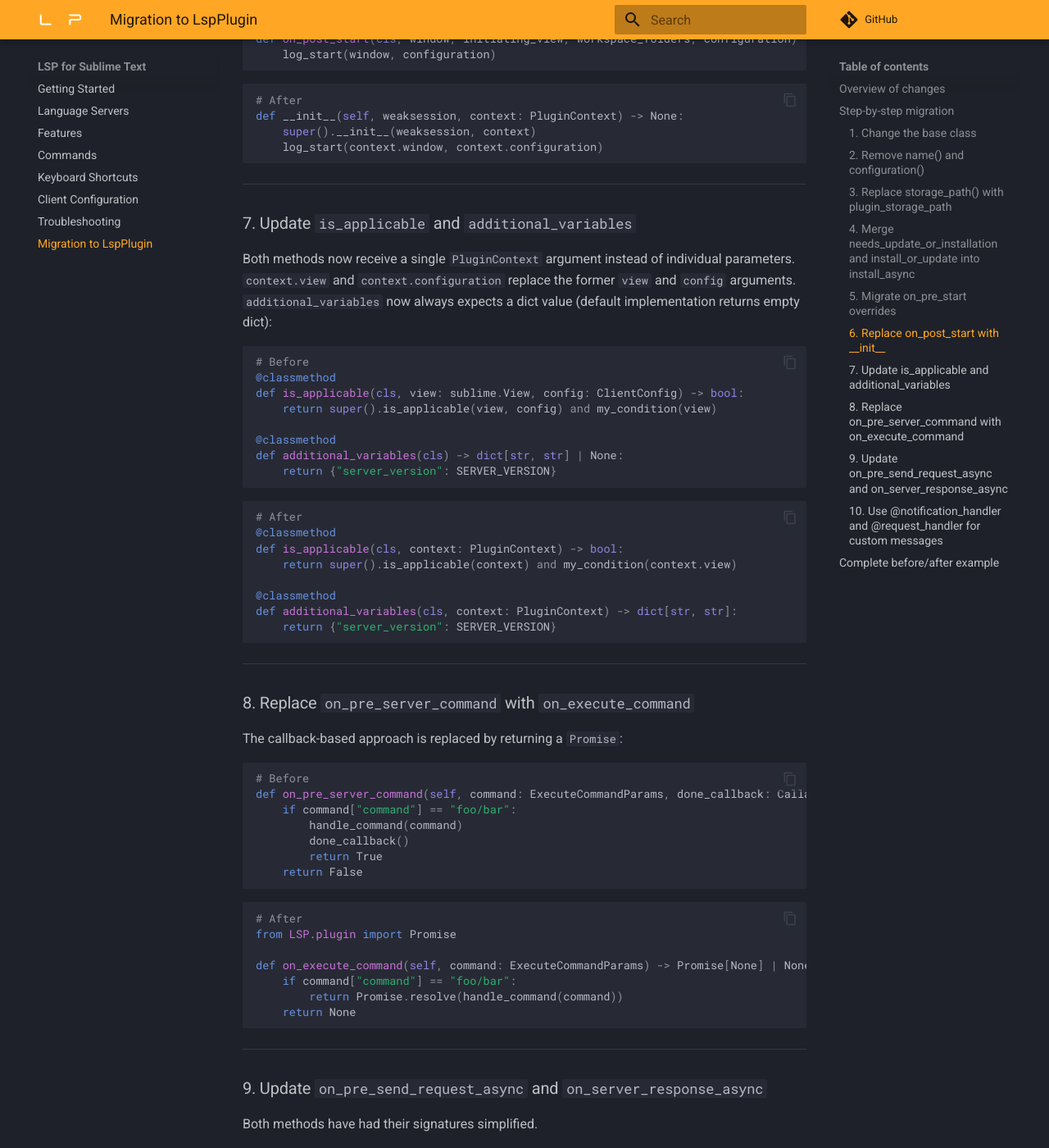
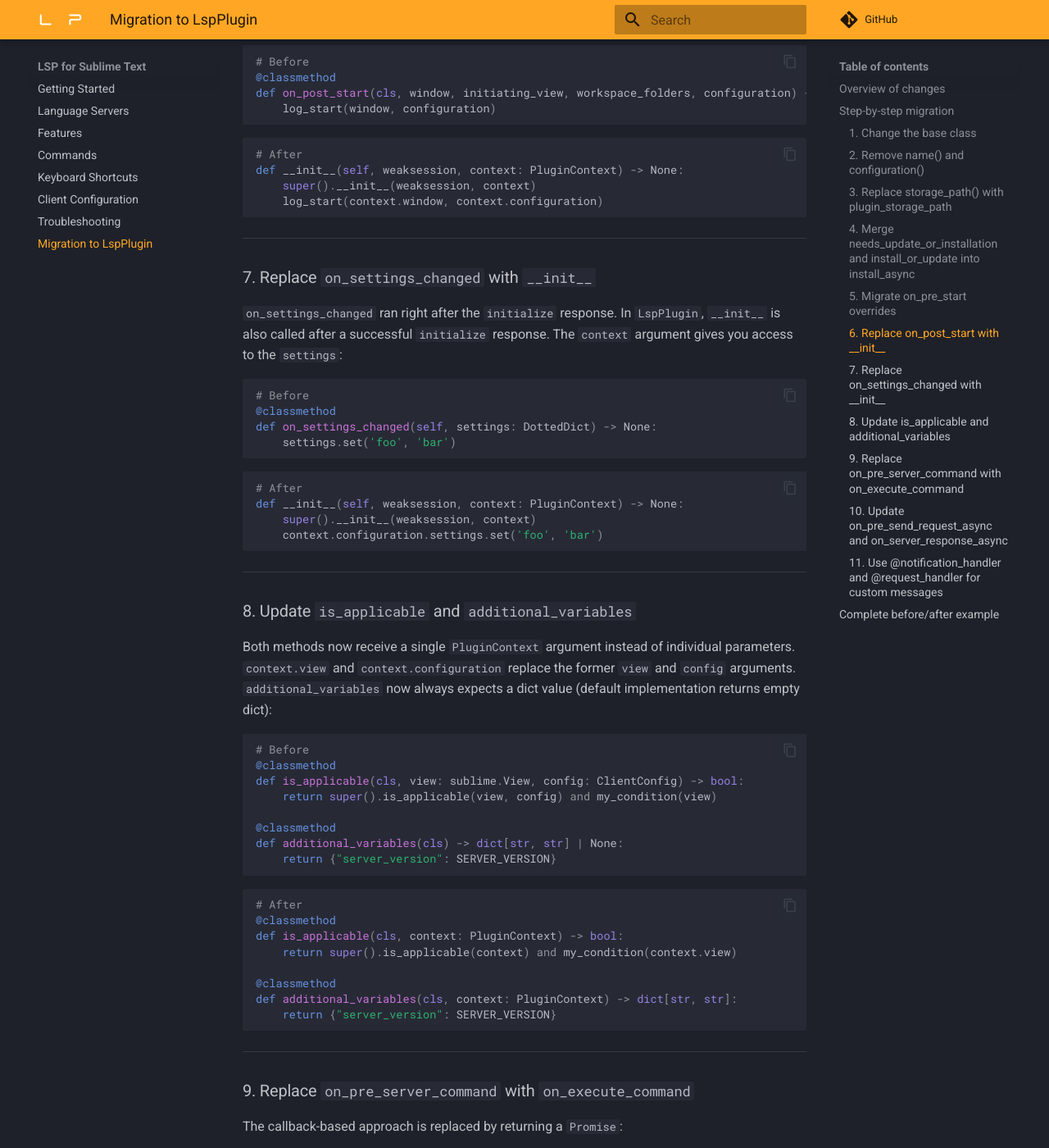
Before and after one commit to sublimelsp/LSP, an MkDocs documentation site: the page built from docs/src/migrating_to_lsp_plugin.md, in a window 1280 px wide and 1400 px high, scrolled down 4649 px. Shown: the whole window at 82% size. Built offline with MkDocs 1.6.1 and Material for MkDocs 9.7.7, drawn with Linux system fonts in a browser that asks for light colours; comment, search, counter and statistics services are not loaded; some of the changed text lies outside the part shown.

Commit message:
remove on_settings_changed

````diff
--- a/docs/src/migrating_to_lsp_plugin.md
+++ b/docs/src/migrating_to_lsp_plugin.md
@@ -18,6 +18,7 @@
 | `can_start(window, view, folders, config)` | Raise `PluginStartError` from `install_async` (or other `@classmethod`) |
 | `on_pre_start(window, view, folders, config)` | `command(context)`, `working_directory(context)`, `initialization_options(context)` |
 | `on_post_start(window, view, folders, config)` | `__init__(weaksession, context)` |
+| `on_settings_changed(settings: DottedDict)` | `__init__(weaksession, context)` |
 | `is_applicable(view, config)` | `is_applicable(context)` |
 | `additional_variables()` | `additional_variables(context)` |
 | `on_pre_server_command(command, done_callback)` | `on_execute_command(command)` - return a `Promise` instead of invoking a callback |
@@ -202,7 +203,27 @@ def __init__(self, weaksession, context: PluginContext) -> None:
 
 ---
 
-### 7. Update `is_applicable` and `additional_variables`
+### 7. Replace `on_settings_changed` with `__init__`
+
+`on_settings_changed` ran right after the `initialize` response. In `LspPlugin`, `__init__` is also called after a successful `initialize` response. The `context` argument gives you access to the `settings`:
+
+```python
+# Before
+@classmethod
+def on_settings_changed(self, settings: DottedDict) -> None:
+    settings.set('foo', 'bar')
+```
+
+```python
+# After
+def __init__(self, weaksession, context: PluginContext) -> None:
+    super().__init__(weaksession, context)
+    context.configuration.settings.set('foo', 'bar')
+```
+
+---
+
+### 8. Update `is_applicable` and `additional_variables`
 
 Both methods now receive a single `PluginContext` argument instead of individual parameters. `context.view` and `context.configuration` replace the former `view` and `config` arguments. `additional_variables` now always expects a dict value (default implementation returns empty dict):
 
@@ -291,7 +312,7 @@ def on_server_response_async(self, response: ServerResponse) -> None:
 
 ---
 
-### 10. Use `@notification_handler` and `@request_handler` for custom messages
+### 11. Use `@notification_handler` and `@request_handler` for custom messages
 
 `LspPlugin` introduces decorators to handle non-standard server-to-client notifications and requests. These replace manual approach with method names transformed using logic from `method2attr`:
 
````
Also changed, not shown: other parts of docs/src/migrating_to_lsp_plugin.md (+2 -2 lines), 2 other files.
